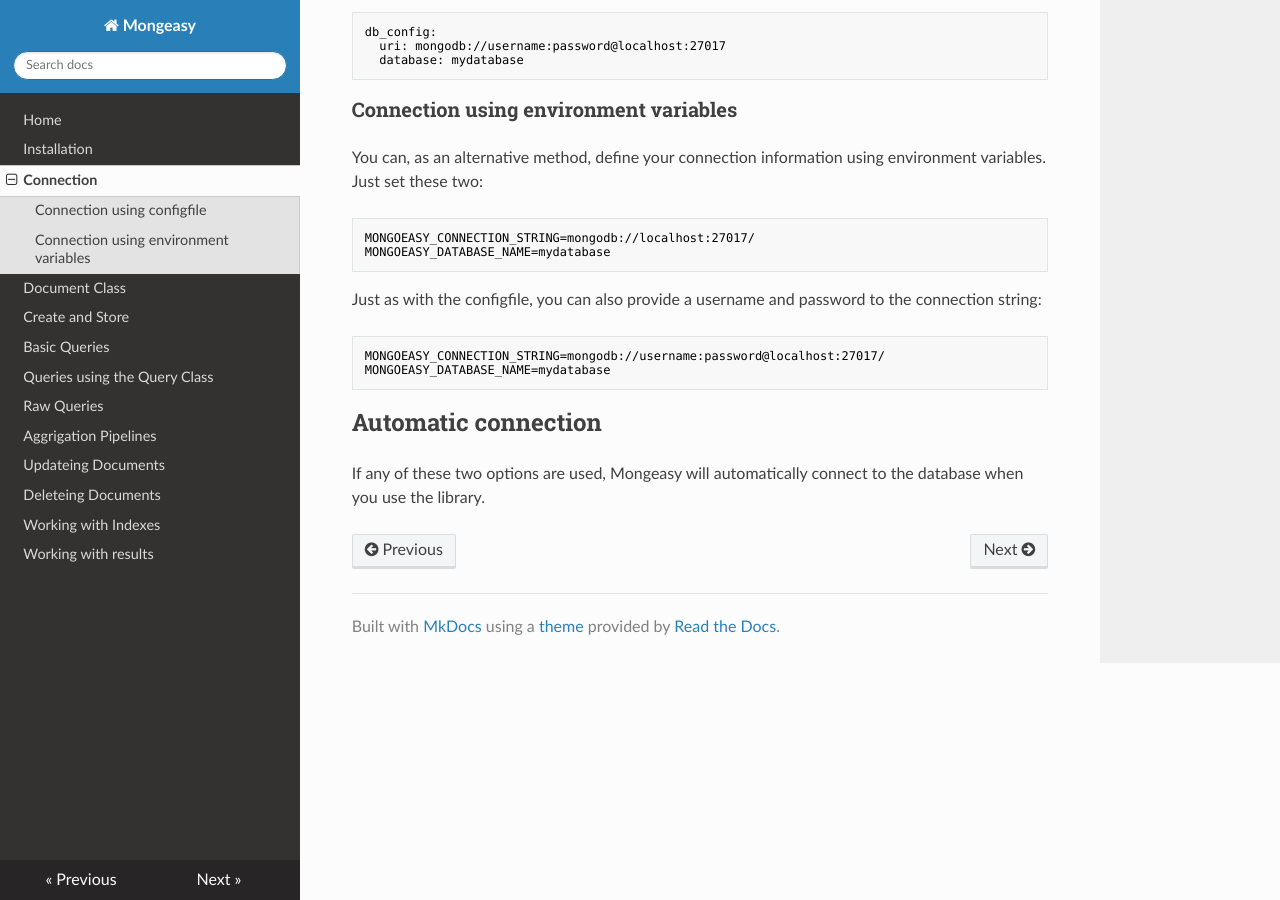
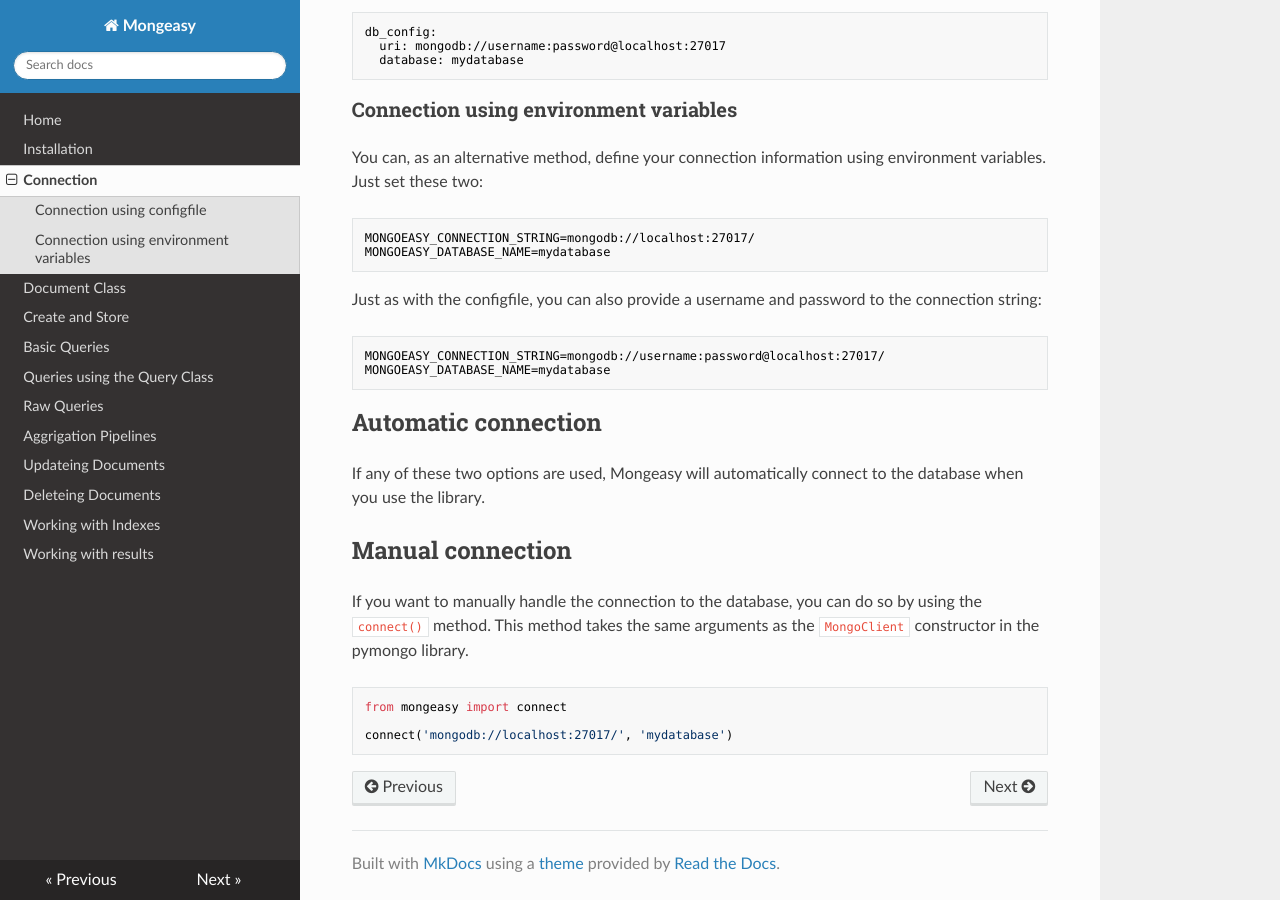
Before and after one commit to artheadsweden/mongeasy, an MkDocs documentation site: the page built from docs/connection.md, in a window 1280 px wide and 900 px high, scrolled down 662 px. Built offline with MkDocs 1.6.1, drawn with Linux system fonts in a browser that asks for light colours; nearby versions of some CDN libraries.

Commit message:
Added manual connect doc

````diff
--- a/docs/connection.md
+++ b/docs/connection.md
@@ -39,3 +39,12 @@
 
 ## Automatic connection
 If any of these two options are used, Mongeasy will automatically connect to the database when you use the library.
+
+## Manual connection
+If you want to manually handle the connection to the database, you can do so by using the `connect()` method. This method takes the same arguments as the `MongoClient` constructor in the pymongo library.
+
+```python
+from mongeasy import connect
+
+connect('mongodb://localhost:27017/', 'mydatabase')
+```
````
